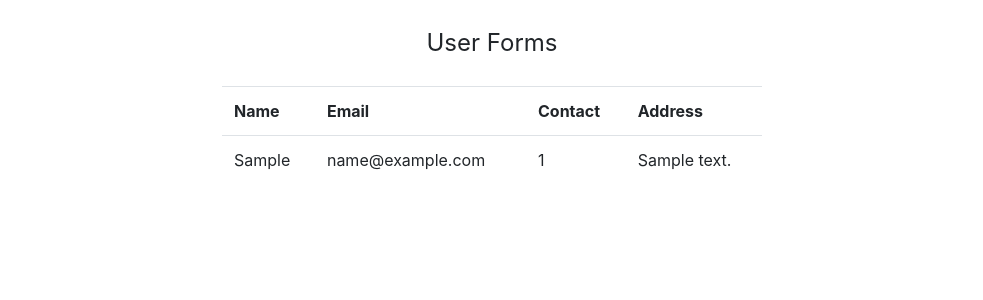
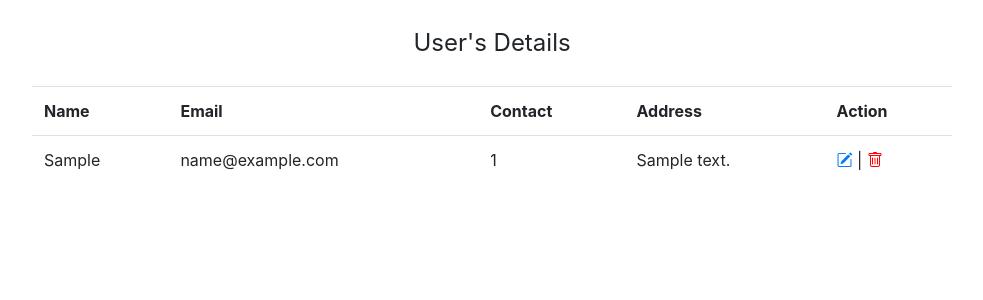
Before and after one commit to idsudeep/phpbasic, a PHP site: page /view_users.php in a window 1280 px wide. Shown: the top 300 px of the page, without its empty margins (148-1131 px from the left). Run offline with PHP 8.4, Linux system fonts and the light colour scheme; tables that the repository leaves empty hold one stand-in row (values such as "Sample post").

Commit message:
added-bs-icons-cdn-for-edit-delete-option

```diff
--- a/view_users.php
+++ b/view_users.php
@@ -14,9 +14,10 @@ $exe_query = mysqli_query($connect, $query);
     <!-- Required meta tags -->
     <meta charset="utf-8">
     <meta name="viewport" content="width=device-width, initial-scale=1, shrink-to-fit=no">
-
+    <link rel="stylesheet" href="https://cdn.jsdelivr.net/npm/bootstrap-icons@1.11.3/font/bootstrap-icons.min.css">
     <!-- Bootstrap CSS -->
     <link rel="stylesheet" href="https://cdn.jsdelivr.net/npm/bootstrap@4.6.2/dist/css/bootstrap.min.css">
+
 
     <title>Hello, world!</title>
 </head>
@@ -25,7 +26,7 @@ $exe_query = mysqli_query($connect, $query);
     <div class="container">
         <!-- offset used here to take a margin from both side and it will stick into center   -->
         <div class="row">
-            <div class="col-sm-6 offset-3">
+            <div class="col-sm-10 offset-1">
                 <span style="text-align:center;">
                     <?php if (isset($_GET['alert'])) {
                         if ($_GET['alert'] == 'success') {
@@ -35,13 +36,14 @@ $exe_query = mysqli_query($connect, $query);
                         }
                     } ?>
                 </span>
-                <legend style="text-align: center; margin-top:25px; margin-bottom: 25px;"> User Forms</legend>
+                <legend style="text-align: center; margin-top:25px; margin-bottom: 25px;"> User's Details</legend>
                 <table class="table">
                     <tr>
                         <th>Name</th>
                         <th>Email</th>
                         <th>Contact</th>
                         <th>Address</th>
+                        <th>Action</th>
                     </tr>
                     <!-- Embedding PHP into HTML -->
                     <?php while ($records = mysqli_fetch_assoc($exe_query)) { ?>
@@ -51,6 +53,7 @@ $exe_query = mysqli_query($connect, $query);
                             <td><?php echo $records['email']; ?></td>
                             <td><?php echo $records['contact']; ?></td>
                             <td><?php echo $records['address']; ?></td>
+                            <td><a href="#" class="bi bi-pencil-square"></a> | <a href="#" class="bi bi-trash" style="color:red;"></a> </td>
                         </tr>
                     <?php  } ?>
                 </table>
```
